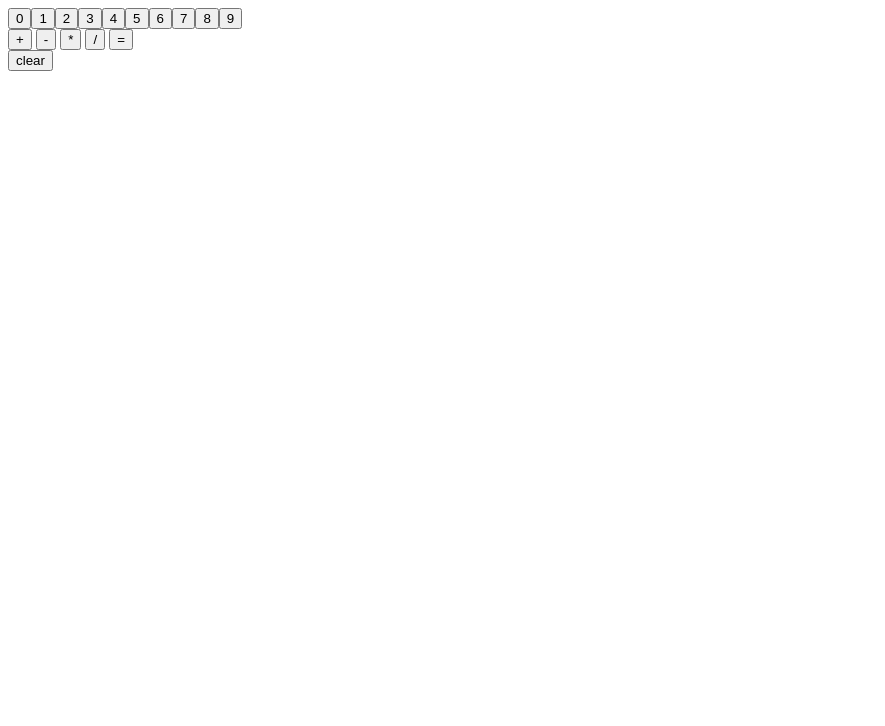
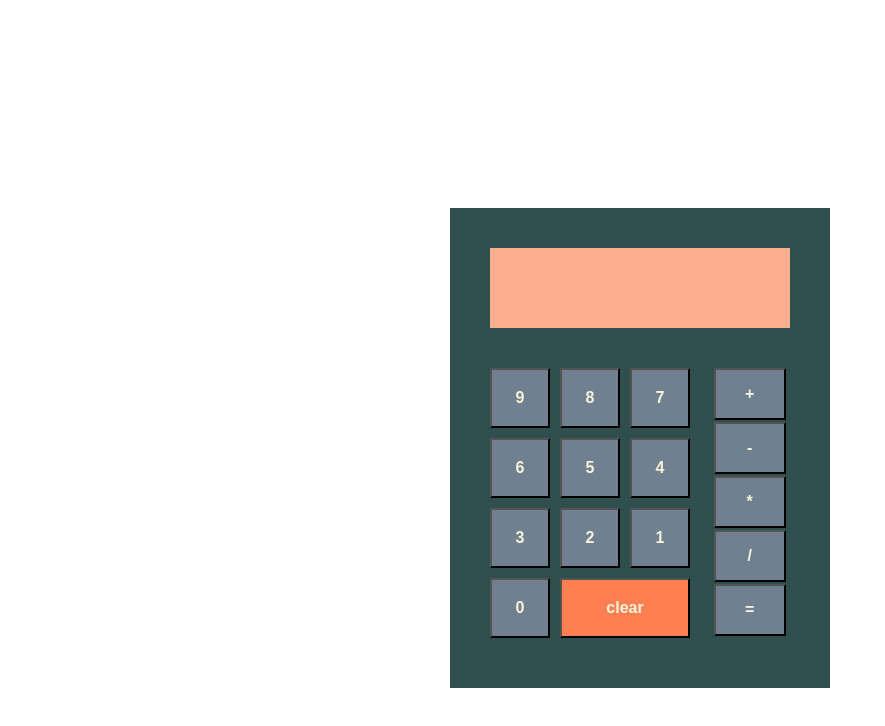
Before and after one commit to DiegoAragonC/calculator, a plain HTML site: page index.html in a window 1280 px wide. Shown: the whole page, without its empty margins (0-885 px from the left). Drawn offline with Linux system fonts and the light colour scheme.

Commit message:
Add stylesheet to make it look like an actual calculator (still weird)

```diff
--- a/index.html
+++ b/index.html
@@ -2,11 +2,17 @@
 <html>
     <head>
         <title>Calculator</title>
+        <link rel="stylesheet" href="style.css">
     </head>
     <body>
         <div id="calc">
             <div id="display"></div>
-            <div id="digits"></div>
+            <div id="button-area">
+                <div id="left-buttons">
+                    <div id="digits"><button id="clr">clear</button></div>
+
+                </div>
+                <div id="right-buttons">
                     <div id="operators">
                         <button class="op" id="add">+</button>
                         <button class="op" id="sub">-</button>
@@ -14,7 +20,9 @@
                         <button class="op" id="divi">/</button>
                         <button class="op" id="eq">=</button>
                     </div>
-            <button id="clr">clear</button>
+                </div>
+
+            </div>
         </div>
 
         <script src="script.js"></script>
--- a/script.js
+++ b/script.js
@@ -34,7 +34,7 @@ function setupButtons() {
         btn.classList.add('digit');
         btn.setAttribute('id', i);
         btn.textContent = i;
-        digits.appendChild(btn);
+        digits.insertBefore(btn, digits.firstChild);
         btn.addEventListener('click', () => parseComputation(btn.id));
     }
     // Op buttons
--- /dev/null
+++ b/style.css
@@ -0,0 +1,85 @@
+body {
+    display: flex;
+    justify-content: center;
+    padding: 200px;
+}
+
+
+#calc {
+    display: flex;
+    flex-direction: column;
+    justify-content: space-between;
+    width: 300px;
+    height: 400px;
+    padding: 40px;
+    background-color: darkslategray;
+    gap: 10px;
+}
+
+#display {
+    width: 290px;
+    height: 50px;
+    background-color: rgb(255, 173, 143);
+    color: darkslateblue;
+    font-size: 48px;
+    text-align: end;
+    padding-top: 20px;
+    padding-right: 10px;
+    padding-bottom: 10px;
+}
+
+#button-area {
+    display: flex;
+    gap: 10px;
+    height: 280px;
+}
+
+#left-buttons {
+    width: 280px;
+    display: flex;
+    justify-content: space-between;
+    align-items: flex-start;
+    flex-wrap: wrap;
+}
+
+#digits {
+    display: flex;
+    flex-wrap: wrap;
+    gap: 10px;
+}
+
+.digit {
+    width: 60px;
+    height: 60px;
+}
+
+#right-buttons {
+    width: 100px;
+    display: flex;
+    flex-direction: column;
+}
+
+button {
+    height: 60px;
+    background-color: slategray;
+    color:beige;
+    font-size: medium;
+    font-weight: bold;
+}
+
+#clr {
+    width: 130px;
+    display: inline;
+    background-color: coral;
+}
+
+#operators {
+    display: flex;
+    flex-wrap: wrap;
+    gap: 2px;
+}
+
+.op {
+    width: 72px;
+    height: 52px;
+}
```
Lines whose indentation alone changed are shown as unchanged.
